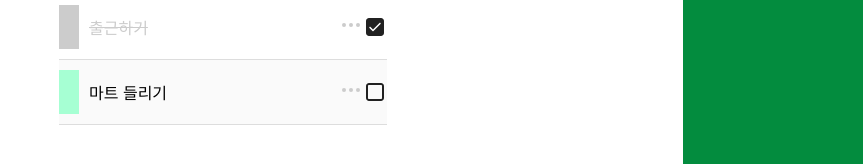
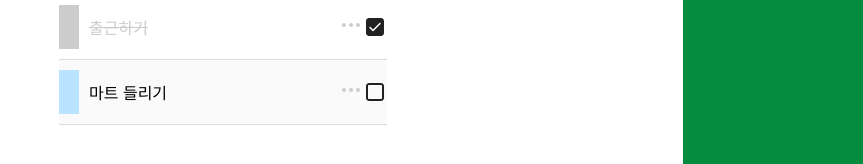
Before and after one commit to 33park/next-sample, a Next.js app in the folder next-basic/: page /todo in a window 1280 px wide. Shown: the part 345-509 px from the top of the page, without its empty margins (417-1280 px from the left). Built offline with nearby package versions, Linux system fonts and the light colour scheme.

Commit message:
수정 삭제 토글 버튼

```diff
--- a/next-basic/public/api/todoSample.js
+++ b/next-basic/public/api/todoSample.js
@@ -1,6 +1,6 @@
 export const TODOSAMPLEDATA = [
-    { order: 1, content: "양치하기", status: true },
-    { order: 1, content: "세수하기", status: true },
-    { order: 2, content: "출근하기", status: true },
-    { order: 4, content: "마트 들리기", status: false },
+    { priority: 1, content: "양치하기", status: true },
+    { priority: 1, content: "세수하기", status: true },
+    { priority: 2, content: "출근하기", status: true },
+    { priority: 4, content: "마트 들리기", status: false },
 ];
--- a/next-basic/src/app/component/todo/TodoList.tsx
+++ b/next-basic/src/app/component/todo/TodoList.tsx
@@ -11,15 +11,15 @@ import InputCheck from '@/assets/images/icon/input_check_empty.svg';
 import InputCheckComplete from '@/assets/images/icon/input_checked.svg';
 
 interface TodoProps {
-    order: number;
+    priority: number;
     content: string;
     status: boolean;
+    toggleCheckBox: () => void; // Added toggleCheckBox function
+    openEditModal: () => void; // Added toggleCheckBox function
     editPop: boolean;
-    toggleCheckBox: () => void; // Added toggleCheckBox function
-    openEditModal: (order: number) => void; // Added toggleCheckBox function
 }
 
-export default function TodoList({ order, content, status, editPop, toggleCheckBox, openEditModal }: TodoProps) {
+export default function TodoList({ priority, content, status, editPop, toggleCheckBox, openEditModal }: TodoProps) {
 
 
     const getOrderColor = (order: number) => {
@@ -27,23 +27,17 @@ export default function TodoList({ order, content, status, editPop, toggleCheckB
         return colors[order % 5];
     };
 
-    const handleOpenEditModal = () => {
-        openEditModal(order); // Pass the order/index of the todo item to the openEditModal function
-        console.log(`order ${order}`);
-
-    };
-
     return (
         <TaskItem>
-            <Order color={getOrderColor(order)} $isChecked={status}>{order}</Order>
+            <Order color={getOrderColor(priority)} $isChecked={status}>{priority}</Order>
             <Content $isChecked={status}>{content}</Content>
-            <button type="button" onClick={handleOpenEditModal}>
+            <button type="button" onClick={openEditModal}>
                 <MoreHorizontal stroke={theme.colors.gray} />
             </button>
             <CheckboxContainer $isChecked={status}>
                 <input type="checkbox" defaultChecked={status} onChange={toggleCheckBox}/>
             </CheckboxContainer>
-            { editPop === order &&
+            { editPop  &&
                 <EditBtnPopup>
                     <button type="button">수정</button>
                     <button type="button">삭제</button>
--- a/next-basic/src/app/todo/page.tsx
+++ b/next-basic/src/app/todo/page.tsx
@@ -8,12 +8,13 @@ import TodoCalendar from '../component/todo/TodoCalendar';
 import TodoForm from '../component/todo/TodoForm';
 import { theme } from '@/style/styles/theme';
 import {TODOSAMPLEDATA } from '../../../public/api/todoSample'
+import { log } from 'console';
 
 export default function TodoApp() {
 
     const [todoData, setTodoData] = useState([]);
     const [checkedCount, setCheckedCount] = useState(0);
-    const [editPopup, setEditPopup] = useState(false);
+    const [editPopups, setEditPopups] = useState<boolean[]>([]);
 
     //get data
     useEffect(() => {
@@ -35,12 +36,11 @@ export default function TodoApp() {
         setTodoData(updatedTodoData);
     };
 
-    // TodoList
-    const openEditModal = (index: number) => {
-        console.log(`index ${index}`);
-        setEditPopup(index);
+    const toggleEditModal = (index: number) => {
+        const updatedEditPopups = [...editPopups];
+        updatedEditPopups[index] = !updatedEditPopups[index]; // Toggle edit popup for this item
+        setEditPopups(updatedEditPopups);
     };
-
 
     useEffect(() => {
         // Calculate the count of checked checkboxes
@@ -49,10 +49,10 @@ export default function TodoApp() {
     }, [todoData]);
 
         //TodoForm
-    const handleInputChange = (order: number, content: string) => {
+    const handleInputChange = (priority: number, content: string) => {
         // Create a new todo item
         const newTodo = {
-            order: order, // Assign a new order
+            priority: priority, // Assign a new order
             content: content,
             status: false // Set the initial status to false
         };
@@ -68,16 +68,15 @@ export default function TodoApp() {
                 <TodoCalendar checkedCount={checkedCount}/>
                 <TodoForm onFormSubmit={handleInputChange}></TodoForm>
                 <ListContainer>
-                    {todoData && todoData.map((data: { order: number; content: string; status: boolean;}, index: number) => (
+                    {todoData && todoData.map((data: { priority: number; content: string; status: boolean;}, index: number) => (
                         <TodoList
                             key={index}
-                            // order={data.order}
-                            order={index}
+                            priority={data.priority}
                             content={data.content}
                             status={data.status}
                             toggleCheckBox={() => toggleCheckBox(index)}
-                            openEditModal={() => openEditModal(index)} // Pass toggleCheckBox function with index
-                            editPop={editPopup}
+                            openEditModal={() => toggleEditModal(index)} // Pass toggleCheckBox function with index
+                            editPop={editPopups[index]}
                         />
                     ))}
                 </ListContainer>
```
